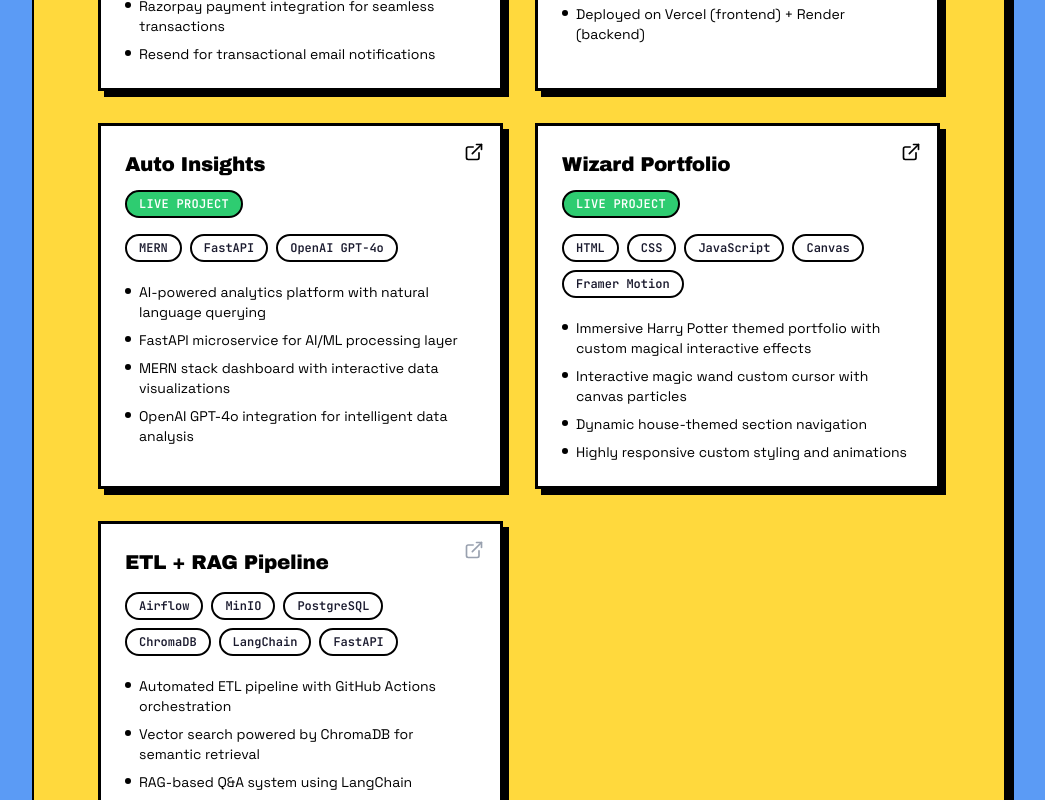
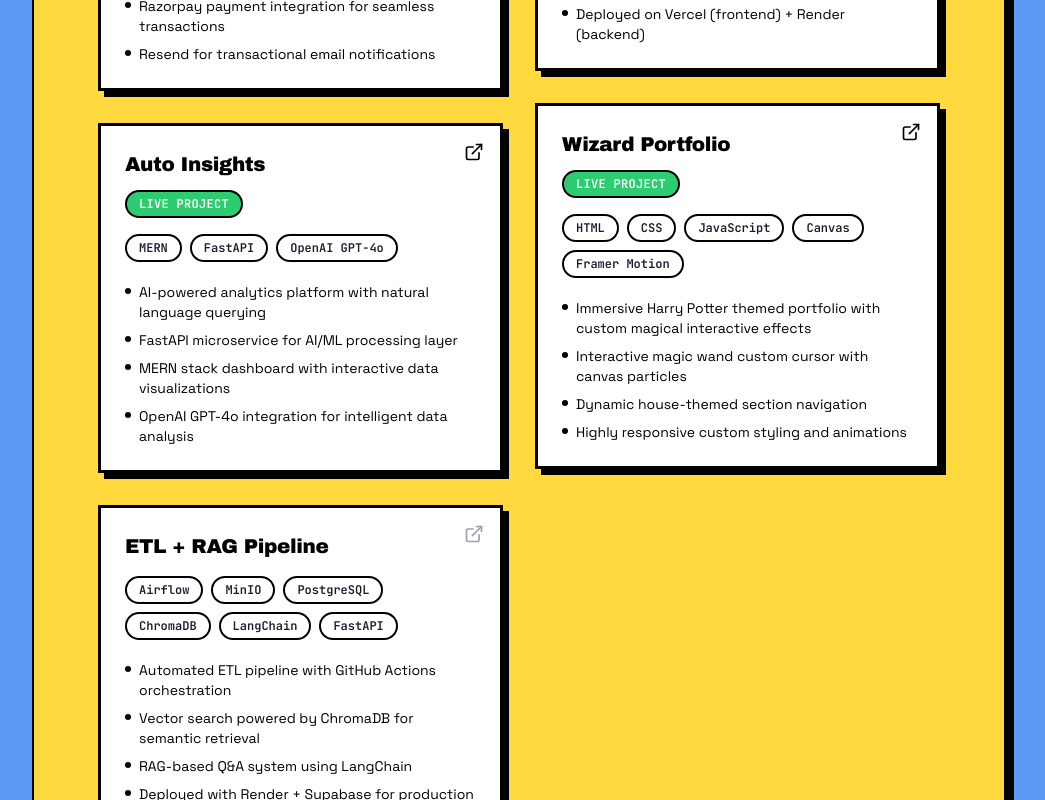
Before and after one commit to ArpitYadav77/Portfolio, a React (Vite) app: page / in a window 1280 px wide. Shown: the part 3740-4540 px from the top of the page, without its empty margins (120-1165 px from the left). Built offline with nearby package versions, Linux system fonts and the light colour scheme.

Commit message:
style: implement masonry grid columns for project cards to resolve height layout gaps

```diff
--- a/src/components/Projects.jsx
+++ b/src/components/Projects.jsx
@@ -89,6 +89,9 @@ const cardVariants = {
 };
 
 export default function Projects() {
+  const leftColProjects = projects.filter((_, index) => index % 2 === 0);
+  const rightColProjects = projects.filter((_, index) => index % 2 === 1);
+
   return (
     <div className="w-full max-w-5xl mx-auto px-6 mt-16">
       <section
@@ -108,14 +111,87 @@ export default function Projects() {
           </motion.h2>
 
           {/* Card Grid */}
+          <div className="grid grid-cols-1 md:grid-cols-2 gap-6 lg:gap-8 items-start">
+            {/* Left Column */}
             <motion.div
-            className="grid grid-cols-1 md:grid-cols-2 gap-6 lg:gap-8"
+              className="flex flex-col gap-6 lg:gap-8"
               variants={containerVariants}
               initial="hidden"
               whileInView="visible"
               viewport={{ once: true, margin: "-60px" }}
             >
-            {projects.map((project) => (
+              {leftColProjects.map((project) => (
+                <motion.div
+                  key={project.title}
+                  variants={cardVariants}
+                  className="brutal-card bg-brutal-white p-6 relative group hover:-translate-x-0.5 hover:-translate-y-0.5 hover:shadow-[8px_8px_0_#000] transition-all duration-200"
+                >
+                  {/* External Link Icon — top-right */}
+                  {project.link && project.link !== "#" ? (
+                    <a
+                      href={project.link}
+                      target="_blank"
+                      rel="noopener noreferrer"
+                      className="absolute top-4 right-4 text-brutal-black hover:text-brutal-navy transition-colors"
+                      aria-label={`Open ${project.title}`}
+                    >
+                      <FiExternalLink className="w-5 h-5" />
+                    </a>
+                  ) : (
+                    <span className="absolute top-4 right-4 text-gray-400">
+                      <FiExternalLink className="w-5 h-5" />
+                    </span>
+                  )}
+
+                  {/* Title */}
+                  <h3 className="font-display text-xl text-brutal-black pr-8">
+                    {project.title}
+                  </h3>
+
+                  {/* Live Project Pill */}
+                  {project.live && (
+                    <span className="brutal-pill inline-flex items-center mt-3 bg-[#2ECC71] text-white border-2 border-black text-xs font-bold px-3 py-1 rounded-full uppercase tracking-wide">
+                      Live Project
+                    </span>
+                  )}
+
+                  {/* Tech Stack Tags */}
+                  <div className="flex flex-wrap gap-2 mt-4">
+                    {project.tags.map((tag) => (
+                      <span
+                        key={tag}
+                        className="brutal-pill font-mono text-xs border-2 border-black rounded-full px-3 py-1 bg-brutal-white text-brutal-navy"
+                      >
+                        {tag}
+                      </span>
+                    ))}
+                  </div>
+
+                  {/* Bullet Points */}
+                  <ul className="mt-5 space-y-2">
+                    {project.bullets.map((bullet, i) => (
+                      <li
+                        key={i}
+                        className="font-body text-sm text-brutal-black flex items-start gap-2"
+                      >
+                        <span className="mt-1.5 w-1.5 h-1.5 min-w-[6px] rounded-full bg-brutal-black" />
+                        {bullet}
+                      </li>
+                    ))}
+                  </ul>
+                </motion.div>
+              ))}
+            </motion.div>
+
+            {/* Right Column */}
+            <motion.div
+              className="flex flex-col gap-6 lg:gap-8"
+              variants={containerVariants}
+              initial="hidden"
+              whileInView="visible"
+              viewport={{ once: true, margin: "-60px" }}
+            >
+              {rightColProjects.map((project) => (
                 <motion.div
                   key={project.title}
                   variants={cardVariants}
@@ -178,6 +254,7 @@ export default function Projects() {
               ))}
             </motion.div>
           </div>
+        </div>
       </section>
     </div>
   );
```
Lines whose indentation alone changed are shown as unchanged.
